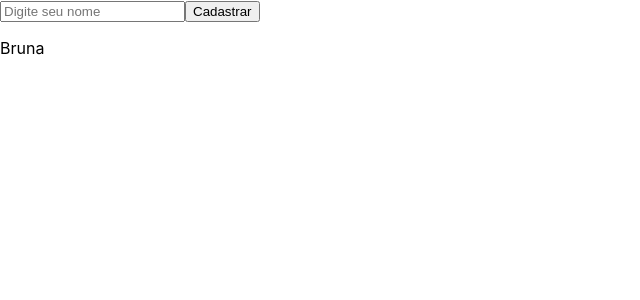
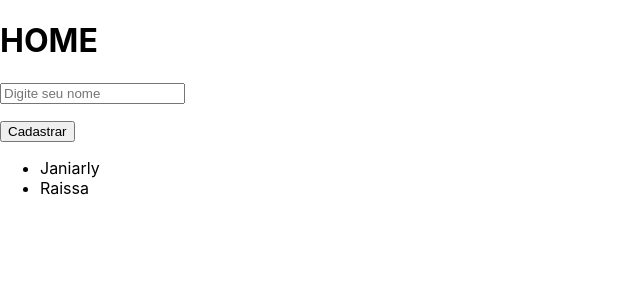
Before and after one commit to simone-art/exercicio-2-react, a React (Create React App) app: page / in a window 1280 px wide. Shown: the top 300 px of the page, without its empty margins (0-640 px from the left). Built offline with nearby package versions, Linux system fonts and the light colour scheme.

Commit message:
realizado el ejercicio con adicionar item. El código está hecho para que aparezcan en una lista los nombres que se adicionan al clicar el botón de cadastrar

```diff
--- a/src/App.js
+++ b/src/App.js
@@ -1,19 +1,21 @@
 import React, {Fragment} from 'react';
-import Input from './componentes/Input/Input'
+// import Input from './componentes/Input/Input';
+import Home from './pages/Home'
 import './App.css';
 
 function App() {
-  let value = "";
-  const onChangeInput=(element) => {
-    value=element.target.value
-  }
+  // let value = "";
+  // const onChangeInput=(element) => {
+  //   value=element.target.value
+
   return (
     <div>
       <Fragment>
-      <Input placeholder="Digite seu nome" tipo="text" change={onChangeInput} />
+      {/* <Input placeholder="Digite seu nome" tipo="text" change={onChangeInput} />
       {/* <Input placeholder="Digite sua idade" tipo="password"/> */}
-      <button>Cadastrar</button>
-      <p>Bruna</p>
+      {/* <button>Cadastrar</button>
+      <p>Bruna</p> */}
+      <Home />
       </Fragment>
     </div>
   );
--- /dev/null
+++ b/src/componentes/Button/Button.js
@@ -0,0 +1,10 @@
+import React from 'react';
+
+const Button = (props) => {
+    console.log(props, "button")
+    return (
+        <button onClick={props.add}>Cadastrar</button>
+    );
+}
+
+export default Button;
--- a/src/pages/Home.js
+++ b/src/pages/Home.js
@@ -0,0 +1,49 @@
+import React, {Fragment} from 'react'
+import Input from '../componentes/Input/Input';
+import Button from '../componentes/Button/Button';
+
+class Home extends React.Component{
+    constructor (){
+        super();
+        this.state = {
+            value: " ",
+            nomes:[
+                "Janiarly",
+                "Raissa"
+            ]
+        }
+    }
+
+onChangeInput=(element) => {
+let value=element.target.value
+this.setState({value:value})
+console.log(value)
+}
+
+adicionarItem = () => {
+    // console.log("button")
+    this.setState({
+        nomes: [
+            ...this.state.nomes,
+            this.state.value
+        ]
+    })
+}
+    render() {
+        return (
+            <Fragment>
+            <h1>HOME</h1>
+            <Input placeholder="Digite seu nome" tipo="text" change={this.onChangeInput} />
+            <p>{this.state.value}</p>
+            <Button add={this.adicionarItem}/>
+            <ul>
+            {this.state.nomes.map((value, index) => (
+            <li>{value}</li>
+            ))}
+            </ul>
+            </Fragment>
+        );
+    }
+}
+
+export default Home;
```
